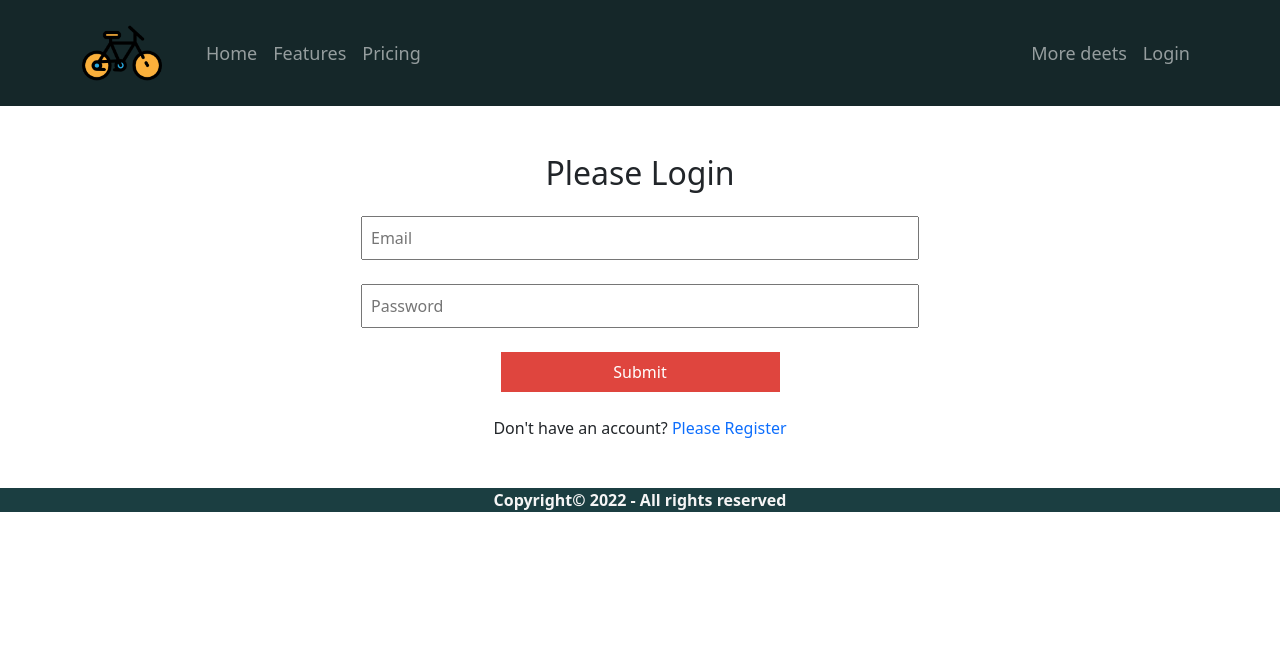
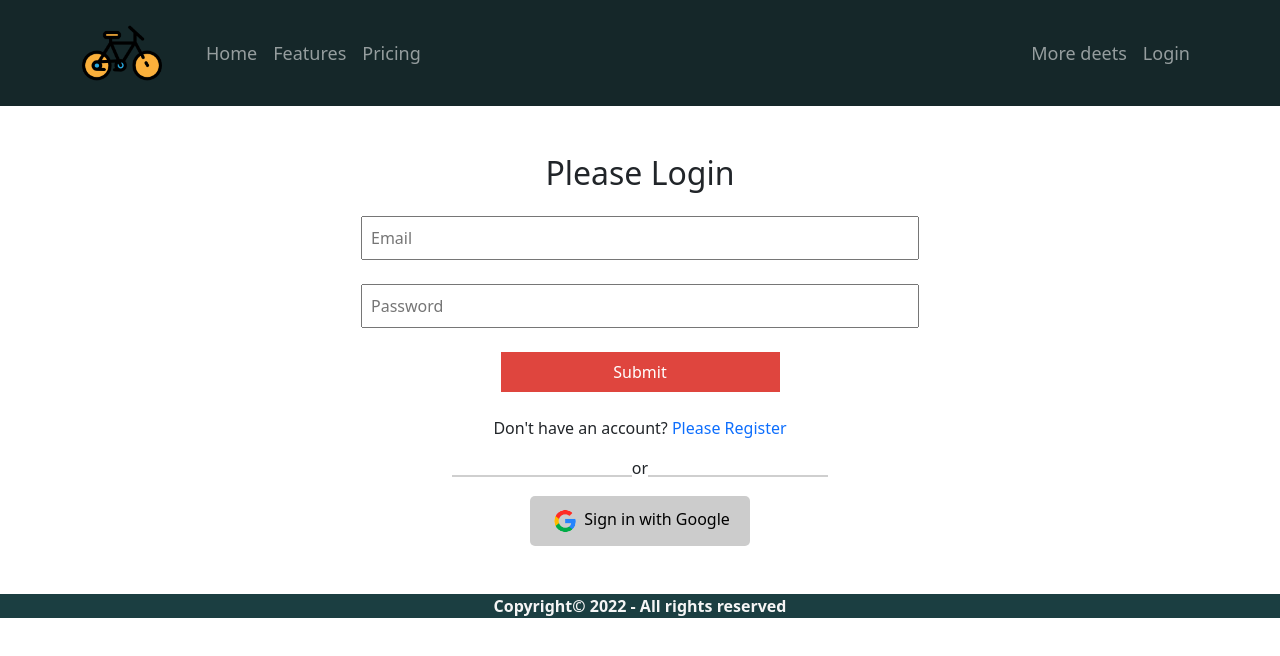
Before and after one commit to ZeroBug404/bicycle-inventory-client-MERN-website, a React (Create React App) app: page /login in a window 1280 px wide. Shown: the top 656 px of the page. Built offline with nearby package versions, Linux system fonts and the light colour scheme; no server answers.

Commit message:
sign in with google auth added

```diff
--- a/src/App.js
+++ b/src/App.js
@@ -1,5 +1,6 @@
 import { Route, Routes } from 'react-router-dom';
 import './App.css';
+import AddNewItem from './Pages/AddNewItem/AddNewItem';
 import Home from './Pages/Home/Home/Home';
 import Login from './Pages/Login/Login/Login';
 import Register from './Pages/Login/Register/Register';
@@ -22,6 +23,7 @@ function App() {
           </RequireAuth>
         }></Route>
         <Route path='/warehouse' element={<Warehouse></Warehouse>}></Route>
+        <Route path='/addnewitem' element={<AddNewItem></AddNewItem>}></Route>
         <Route path='/register' element={<Register></Register>}></Route>
         <Route path='/login' element={<Login></Login>}></Route>
       </Routes>
--- /dev/null
+++ b/src/Pages/AddNewItem/AddNewItem.js
@@ -0,0 +1,32 @@
+import React from "react";
+import { useForm } from "react-hook-form";
+
+const AddNewItem = () => {
+  const { register, handleSubmit } = useForm();
+  const onSubmit = (data) => console.log(data);
+
+  return (
+    <div className="container text-center">
+        <h1 style={{color: '#1b3e41'}} className="my-5">Add New Item</h1>
+      <form className="m-auto" onSubmit={handleSubmit(onSubmit)}>
+        <input {...register("firstName", { required: true, maxLength: 20 })} placeholder='first name' required/>
+        <br />
+        <br />
+        <input {...register("lastName", { pattern: /^[A-Za-z]+$/i })} placeholder= 'last Name' required/>
+        <br />
+        <br />
+        <input type={'name'} {...register("lastName", { pattern: /^[A-Za-z]+$/i })} placeholder= 'email' required/>
+        <br />
+        <br />
+        <input type="number" {...register("age", { min: 5, max: 99 })} placeholder='quantity' required/>
+        <br />
+        <br />
+        <input type="submit" />
+        <br />
+        <br />
+      </form>
+    </div>
+  );
+};
+
+export default AddNewItem;
--- a/src/Pages/Login/Login/Login.js
+++ b/src/Pages/Login/Login/Login.js
@@ -4,6 +4,7 @@ import { useForm } from 'react-hook-form';
 import { Link, useLocation, useNavigate } from 'react-router-dom';
 import { useSignInWithEmailAndPassword } from 'react-firebase-hooks/auth';
 import auth from '../../../firebase.init';
+import SocialLogin from '../SocialLogin/SocialLogin';
 
 
 const Login = () => {
@@ -52,6 +53,16 @@ const Login = () => {
             <br />
         </form>
         <p>Don't have an account? <Link to="/register" className='text-primary pe-auto text-decoration-none' onClick={navigateRegister}>Please Register</Link> </p>
+
+        <div className="or-section">
+          <div></div>
+          <p>or</p>
+          <div></div>
+        </div>
+
+        <div>
+          <SocialLogin></SocialLogin>
+        </div>
     </div>
     );
 };
--- a/src/Pages/Login/Register/Register.css
+++ b/src/Pages/Login/Register/Register.css
@@ -14,3 +14,17 @@ form input[type=submit]:hover{
     background: #1b3e41;
 
 }
+
+.or-section{
+    display: flex;
+    justify-content: center;
+    align-items: center;
+}
+.or-section div{
+    width: 180px;
+    height: 2px;
+    background-color: rgb(207, 207, 207);
+}
+.or-section div p{
+    margin: 0px 10px;
+}
--- a/src/Pages/Login/Register/Register.js
+++ b/src/Pages/Login/Register/Register.js
@@ -4,6 +4,7 @@ import { Link, useNavigate } from "react-router-dom";
 import { useCreateUserWithEmailAndPassword } from 'react-firebase-hooks/auth';
 import './Register.css';
 import auth from '../../../firebase.init';
+import SocialLogin from "../SocialLogin/SocialLogin";
 
 const Register = () => {
   const [email, setEmail] = useState('');
@@ -54,6 +55,16 @@ const Register = () => {
             <br />
         </form>
         <p>Already have an account? <Link to="/login" className='text-primary pe-auto text-decoration-none' onClick={navigateLogin}>Please Login</Link> </p>
+
+        <div className="or-section">
+          <div></div>
+          <p>or</p>
+          <div></div>
+        </div>
+
+        <div>
+          <SocialLogin></SocialLogin>
+        </div>
     </div>
   );
 };
--- /dev/null
+++ b/src/Pages/Login/SocialLogin/SocialLogin.css
@@ -0,0 +1,9 @@
+.googleSignIn{
+    background-color: #cccccc;
+    border: none;
+    border-radius: 5px;
+    padding: 10px 20px;
+}
+.googleSignIn:hover{
+    background-color: #b3b3b3;
+}
--- /dev/null
+++ b/src/Pages/Login/SocialLogin/SocialLogin.js
@@ -0,0 +1,28 @@
+/* eslint-disable no-unused-vars */
+import React from 'react';
+import { useSignInWithGoogle } from 'react-firebase-hooks/auth';
+import { useNavigate } from 'react-router-dom';
+import auth from '../../../firebase.init';
+import google2 from '../../../images/google2.png';
+import './SocialLogin.css';
+
+const SocialLogin = () => {
+    const navigate = useNavigate()
+    const [signInWithGoogle, user, loading, error] = useSignInWithGoogle(auth);
+
+    const handleGoogleSignIn = () => {
+        signInWithGoogle();
+    }
+
+    if (user) {
+        navigate('/');
+    }
+
+    return (
+        <div>
+            <button onClick={handleGoogleSignIn}  className='googleSignIn'> <img width={'30px'} src={google2} alt="" /> Sign in with Google</button>
+        </div>
+    );
+};
+
+export default SocialLogin;
--- a/src/Pages/Warehouse/Warehouse.css
+++ b/src/Pages/Warehouse/Warehouse.css
@@ -1,3 +1,19 @@
 .delete-btn{
     border: none;
 }
+.addNewIten-btn{
+    display: inline;
+    border: none;
+    border-radius: 2px;
+    background: #df453e;
+    padding: 20px 20px;
+    color: white;
+    font-size: 18px;
+    font-weight: bold;
+    transition: 0.5s ease;
+    margin: 50px 50px;
+}
+
+.addNewIten-btn:hover{
+    background: #1b3e41;
+}
--- a/src/Pages/Warehouse/Warehouse.js
+++ b/src/Pages/Warehouse/Warehouse.js
@@ -1,11 +1,12 @@
 import axios from "axios";
 import { useEffect, useState } from "react";
 import { Table } from "react-bootstrap";
+import { useNavigate } from "react-router-dom";
 import "./Warehouse.css";
 
 const Warehouse = () => {
   const [products, setProducts] = useState([]);
-
+  const navigate = useNavigate()
 
   useEffect(() => {
     axios
@@ -29,6 +30,10 @@ const Warehouse = () => {
         }
       });
   };
+
+  const handleAddItem = () => {
+      navigate('/addnewitem');
+  }
 
 
   return (
@@ -62,6 +67,7 @@ const Warehouse = () => {
             ))}
           </tbody>
         </Table>
+        <button onClick={handleAddItem} className="addNewIten-btn">Add new item</button>
       </div>
     </div>
   );
```
Also changed, not shown: src/images/google.png (added), src/images/google2.png (added).
